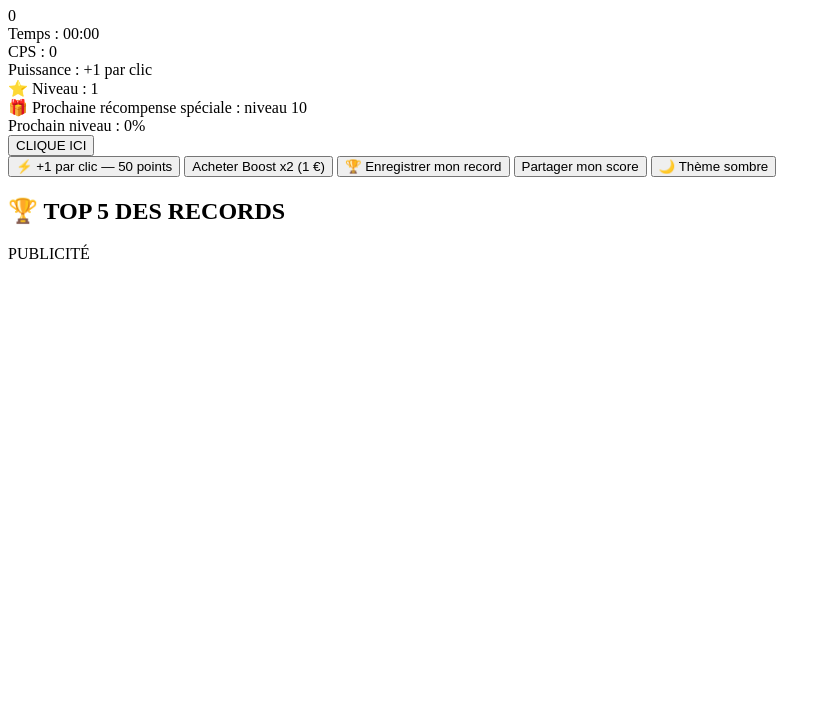
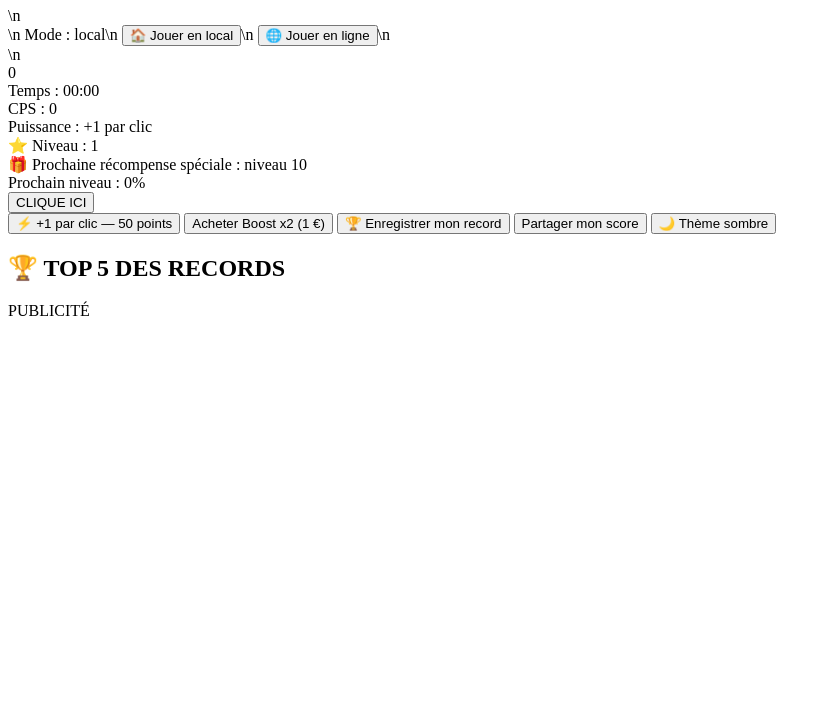
Before and after one commit to murielorsini2-cell/click-and-build, a plain HTML site: page src/index.html in a window 1280 px wide. Shown: the part 99-800 px from the top of the page, without its empty margins (0-831 px from the left). Drawn offline with nearby package versions, Linux system fonts and the light colour scheme.

Commit message:
V2: add local and online play mode chooser

```diff
--- a/src/index.html
+++ b/src/index.html
@@ -4,7 +4,7 @@
   </aside>
 
   <main class="game-panel">
-<h1>Click & Build</h1>
+<h1>Click & Build</h1>\n<div id="modeChooser" class="mode-chooser">\n  <span id="modeStatus">Mode : local</span>\n  <button id="localModeBtn" type="button">🏠 Jouer en local</button>\n  <button id="onlineModeBtn" type="button">🌐 Jouer en ligne</button>\n  <div id="modeMessage" aria-live="polite"></div>\n</div>
 <div id="score">0</div>
 
 <div id="timer">Temps : 00:00</div>
```
